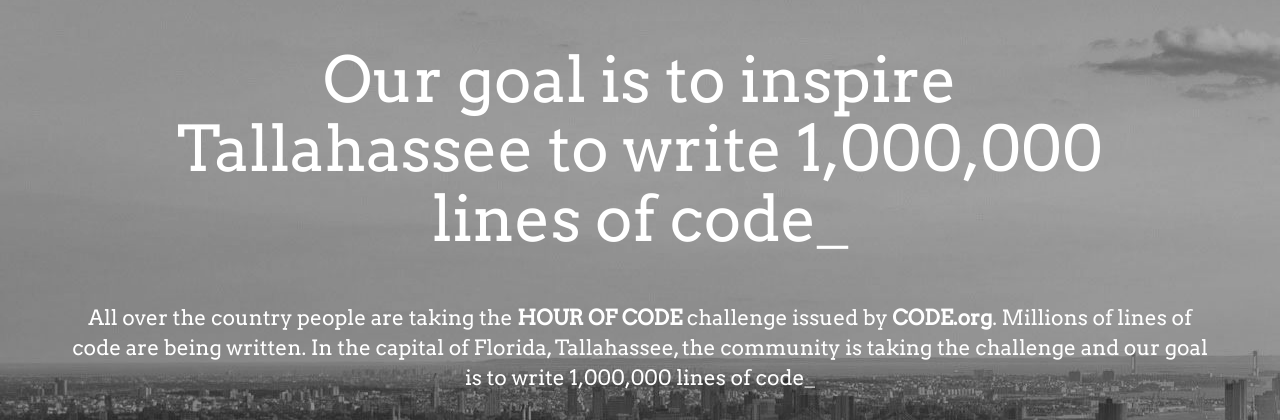
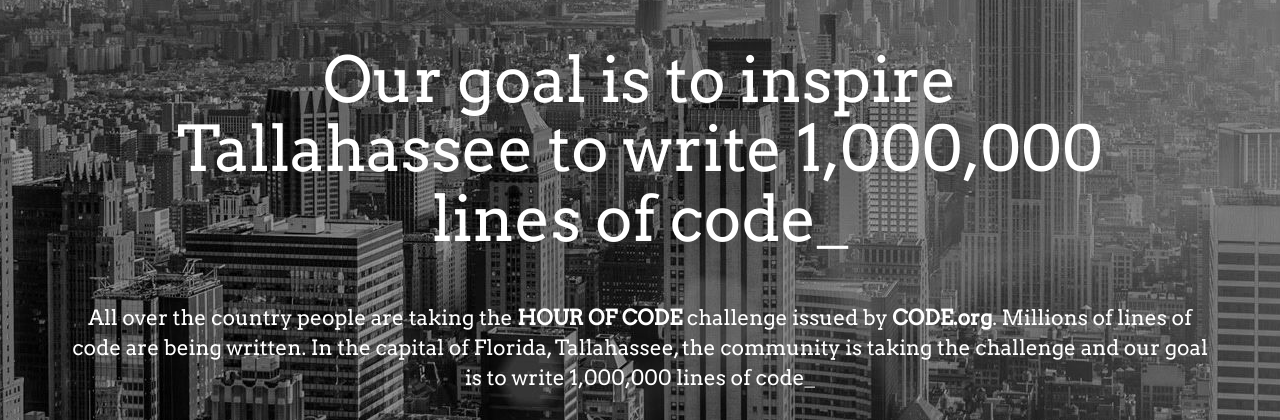
Before and after one commit to Nkomo/Nkomo.github.io, a plain HTML site: page index.html in a window 1280 px wide. Shown: the part 53-473 px from the top of the page. Drawn offline with nearby package versions, Linux system fonts and the light colour scheme; some packages are replaced by stand-ins of ours; a script that the page names is missing.

Commit message:
Update custom.css

```diff
--- a/css/custom.css
+++ b/css/custom.css
@@ -31,7 +31,7 @@ footer {
 
 .jumbotron {
 	text-align: center  ;
-	background-image: url(../img/hero.jpg);
+	background: url(../img/hero.jpg) no-repeat center center fixed;
 	color: white;
 }
 
```
